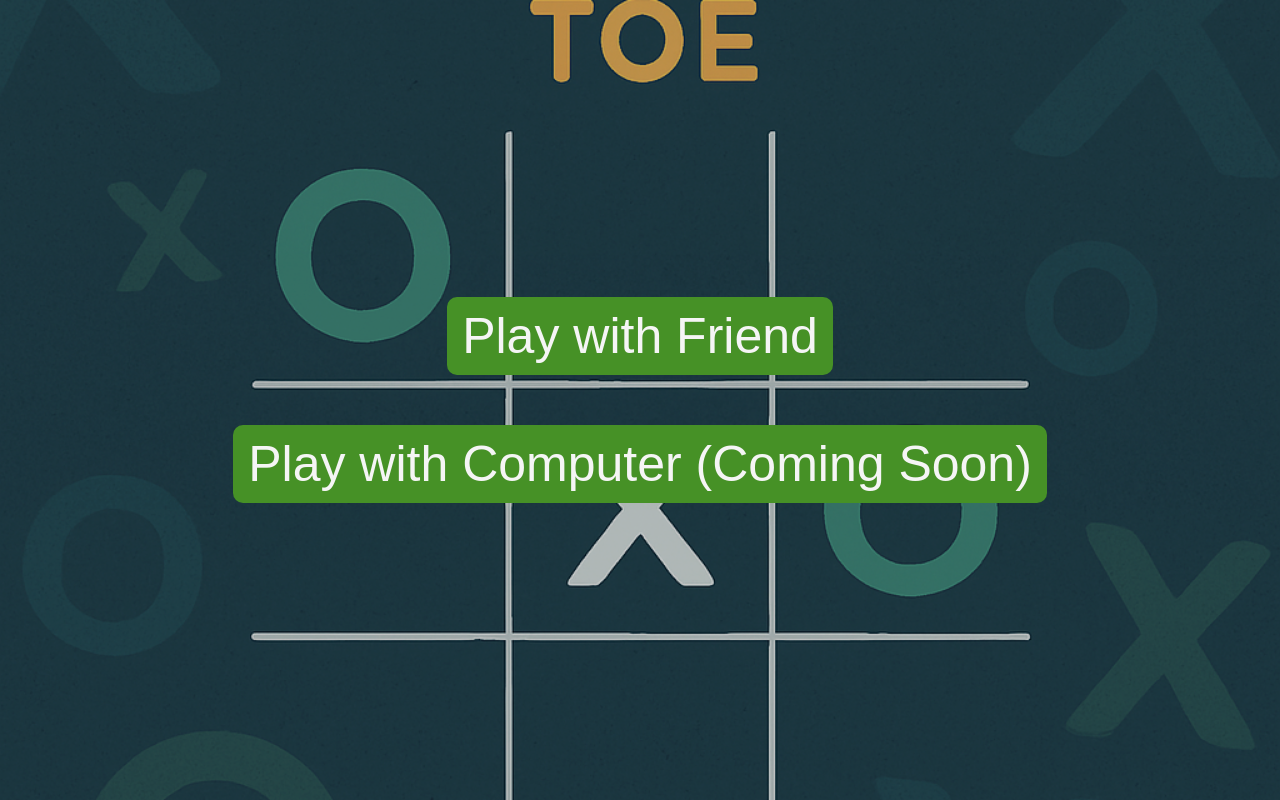
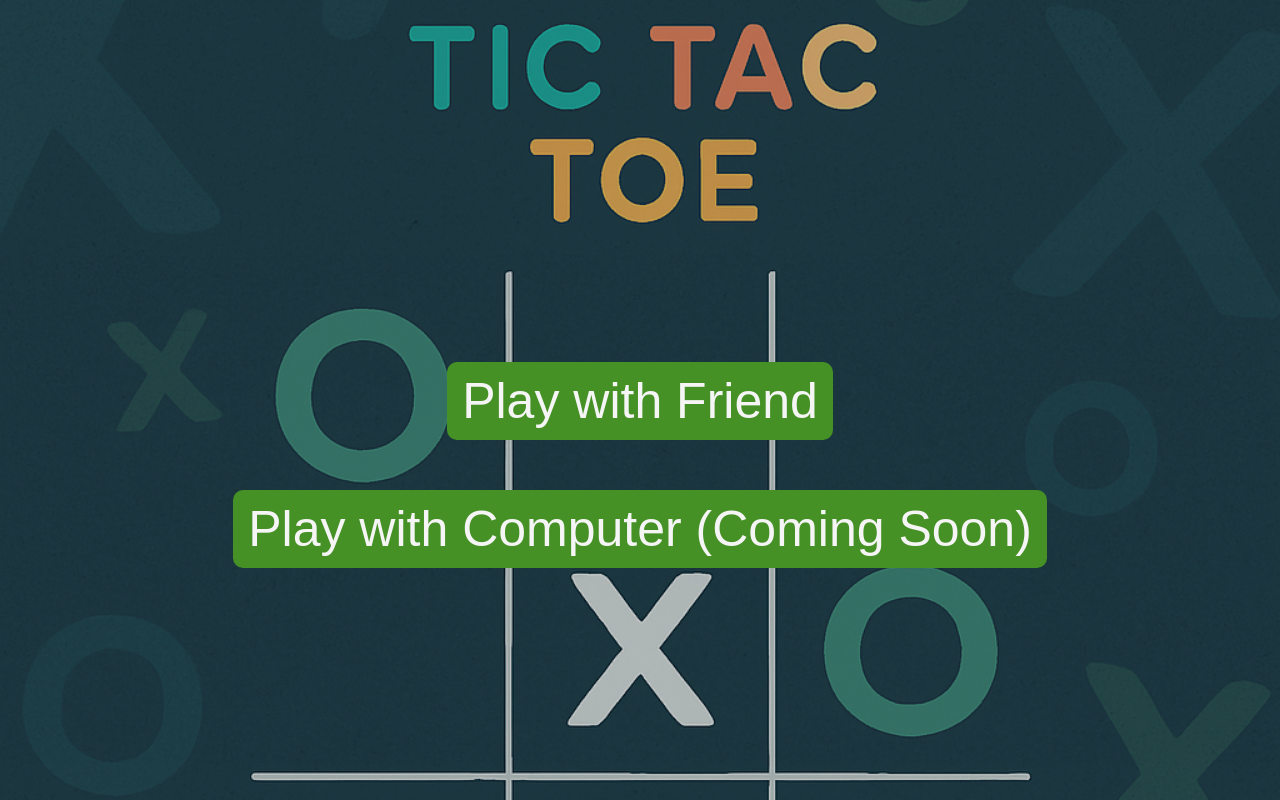
Before and after one commit to Parth9974/tic-tac-toe-game, a plain HTML site: page index.html in a window 1280 px wide. Drawn offline with Linux system fonts and the light colour scheme.

Commit message:
changed background alignment

```diff
--- a/landing-style.css
+++ b/landing-style.css
@@ -8,15 +8,16 @@ body {
     justify-content: center;
     align-items: center;
     background-image: url('home-page/images-home/background-tic-tac-toe.png');
-    background-size: cover;          /* Scale to fill entire screen */
-    background-position: center;     /* Center the image */
-    background-repeat: no-repeat;    /* Prevent image from repeating */
-    background-attachment: fixed;    /* Keep it fixed during scroll */
-    height: 100vh;
+    background-size: cover;
+    /*background-position: center;  */
+    background-position: center -100px;
+    background-repeat: no-repeat;
+    background-attachment: fixed;
+    height: 100%;
     margin: 0;
 }
 .overlay {
-    position: absolute;
+    position:absolute;
     top: 0;
     left: 0;
     height: 100%;
@@ -43,7 +44,7 @@ body {
 
 .friends {
     margin-bottom: 50px;
-
+    margin-top: 130px;
 }
 
 .computer,
@@ -58,6 +59,7 @@ body {
     /* or #fefefe */
     transition: background-color 0.3s;
 
+
 }
 
 .computer:hover,
```
